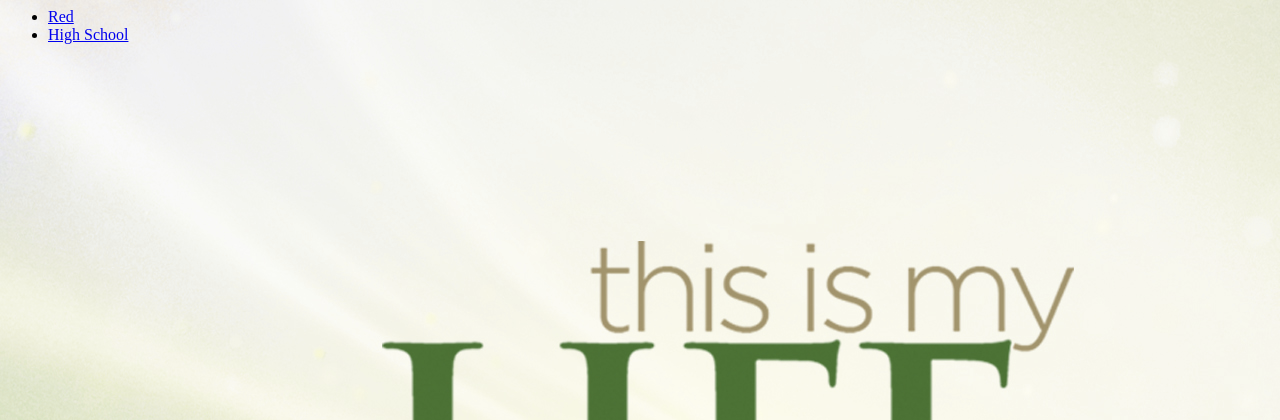
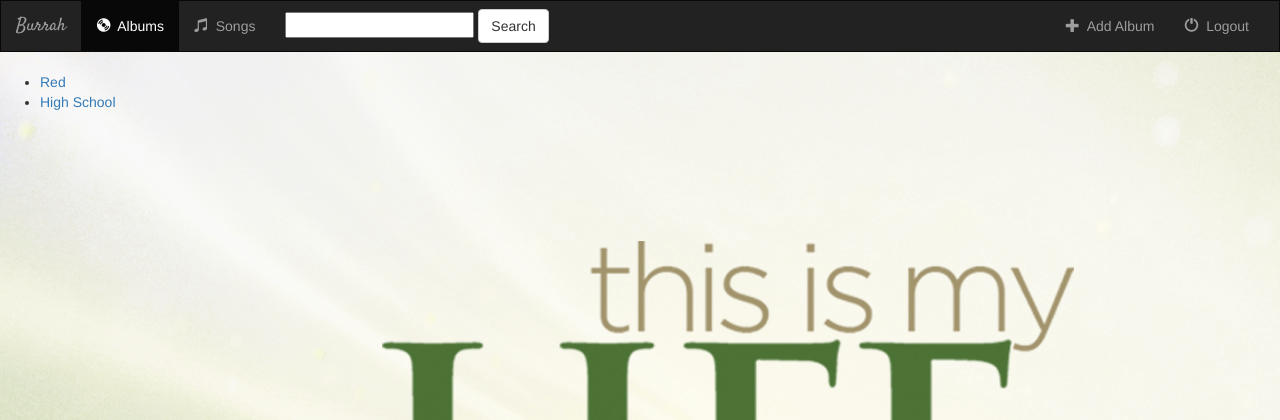
Before and after one commit to kgenuis97/music-and-video-django, a Django app: page /music/ in a window 1280 px wide. Shown: the top 420 px of the page. Run offline with Django 3.2, Linux system fonts and the light colour scheme; data comes from the database, SQL or seed files in the repository; some libraries are stand-ins or nearby versions.

Commit message:
feat:add toggle button

```diff
--- a/music/static/music/style.css
+++ b/music/static/music/style.css
@@ -1,3 +1,11 @@
 body{
     background: white url("images/life.jpg");
 }
+
+.navbar{
+border-radius: 0;
+}
+
+.navbar-brand{
+    font-family:'Satisfy', cursive;
+}
--- a/music/templates/music/index.html
+++ b/music/templates/music/index.html
@@ -1,6 +1,63 @@
 
 {% load staticfiles %}
+<link rel="stylesheet" href="https://maxcdn.bootstrapcdn.com/bootstrap/3.3.7/css/bootstrap.min.css">
+<link href="https://fonts.googleapis.com/css?family=Satisfy" rel="stylesheet", type="text/css">
 <link rel="stylesheet" type="text/css" href="{% static 'music/style.css' %}"/>
+<script src="https://ajax.googleapis.com/ajax/libs/jquery/3.1.0/jquery.min.js"></script>
+<script src="https://maxcdn.bootstrapcdn.com/bootstrap/3.3.7/js/bootstrap.min.js"></script>
+
+<nav class="navbar navbar-inverse">
+    <div class="container-fluid">
+
+        <div class="navbar-header">
+            <button type="button" class="navbar-toggle" data-toggle="collapse" data-target="#topNavBar">
+                 <span class="icon-bar"></span>
+                 <span class="icon-bar"></span>
+                 <span class="icon-bar"></span>
+            </button>
+            <a class="navbar-brand" href="{% url 'music:index' %}">Burrah</a>
+        </div>
+
+        <div class="collapse navbar-collapse" id="topNavBar">
+            <ul class="nav navbar-nav">
+                <li class="active">
+                    <a href="{% url 'music:index' %}">
+                        <span class="glyphicon glyphicon-cd" aria-hidden="true"></span>&nbsp;
+                        Albums
+                    </a>
+                </li>
+                 <li class="">
+                    <a href="#">
+                        <span class="glyphicon glyphicon-music" aria-hidden="true"></span>&nbsp;
+                        Songs
+                    </a>
+                </li>
+            </ul>
+            <form class="navbar-form navbar-left" role="search" method="get" action="#">
+                <div class="form-group">
+                    <input type="texp" class="form-controll" name="q" value="">
+                    <button type="submit" class="btn btn-default">Search</button>
+                </div>
+            </form>
+            <ul class="nav navbar-nav navbar-right">
+                       <li class="">
+                    <a href="#">
+                        <span class="glyphicon glyphicon-plus" aria-hidden="true"></span>&nbsp;
+                        Add Album
+                    </a>
+                        </li>
+
+                 <li class="">
+                    <a href="#">
+                        <span class="glyphicon glyphicon-off" aria-hidden="true"></span>&nbsp;
+                        Logout
+                    </a>
+                 </li>
+            </ul>
+        </div>
+
+    </div>
+</nav>
 {% if all_albums %}
 <ul>
     {% for album in all_albums %}
```
